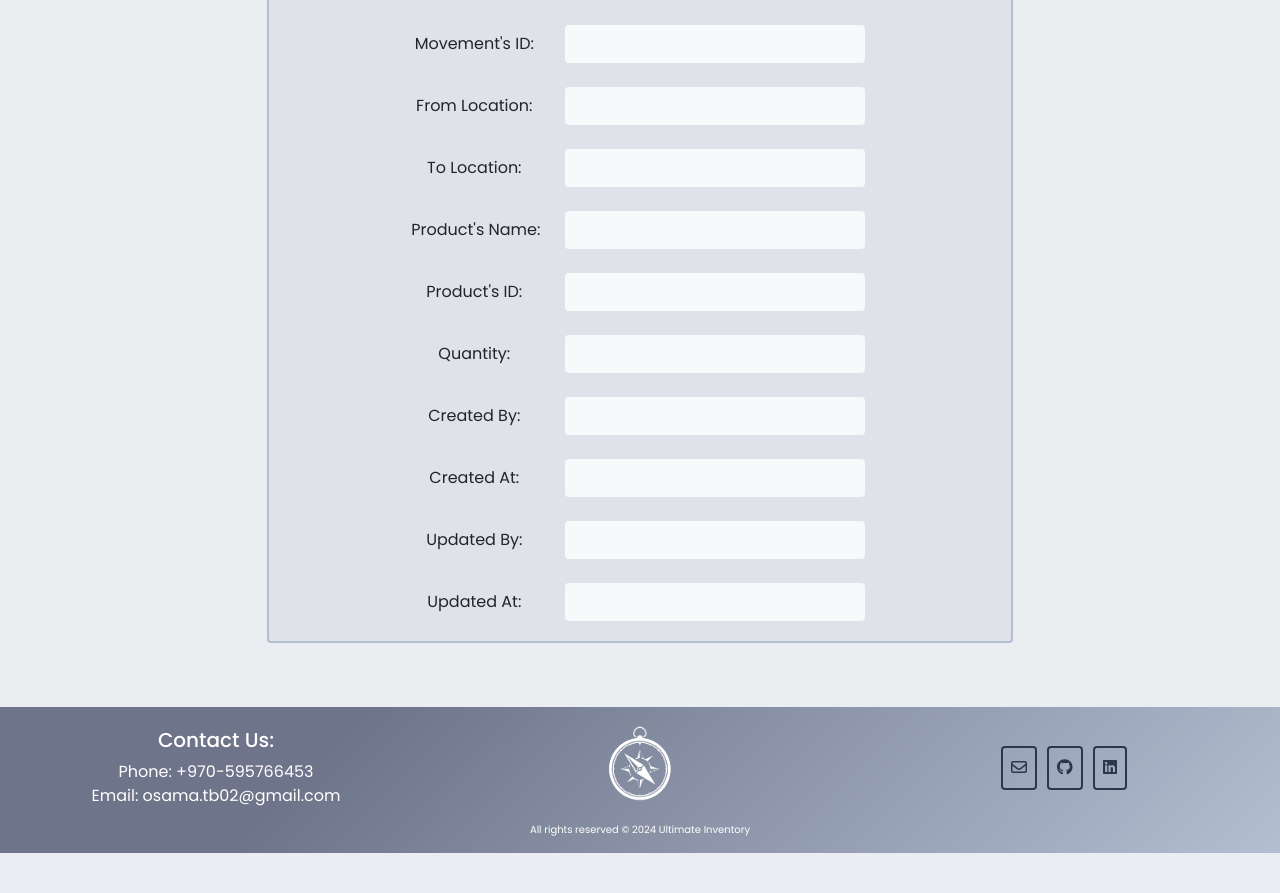
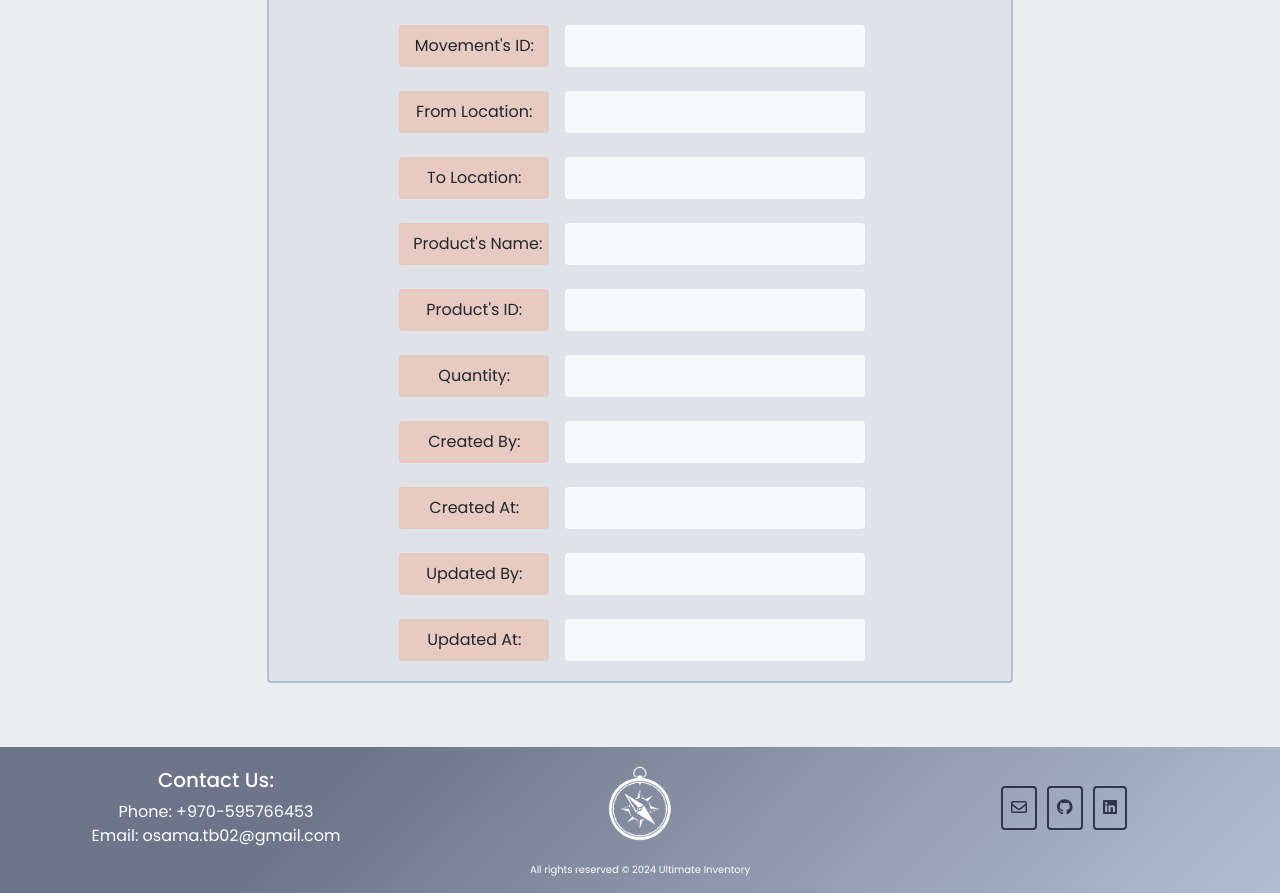
Before and after one commit to OsamaTbaileh/UltimateInventory, a Flask app: template templates/movements/view_movement.html in a window 1280 px wide. Shown: the part 207-1100 px from the top of the page. Before the commit the page ends 1060 px from the top, so only its background shows below. Run offline with Flask 3, Linux system fonts and the light colour scheme; the template is opened without the code that fills it, so the values that code supplies are empty.

Commit message:
refactor: Update the golden-button to blue-button and red-label to custom-label

```diff
--- a/templates/locations/add_location_form.html
+++ b/templates/locations/add_location_form.html
@@ -47,7 +47,7 @@
 
       <div class="form-group row mb-3 justify-content-center">
           <div class="col-sm-4 text-center">
-            <button type="submit" class="golden-button glow-button">Add</button>
+            <button type="submit" class="blue-button glow-button">Add</button>
             <p id="processing-message" style="display: none;">Please wait a few seconds to process the new location.</p>
           </div>
       </div>
--- a/templates/locations/update_location_form.html
+++ b/templates/locations/update_location_form.html
@@ -27,21 +27,21 @@
       </div>
 
       <div class="form-group row mb-3 justify-content-center">
-        <label for="location-id" class="col-sm-2 col-form-label text-center golden-form-label rounded mb-1 nowrap-text min-width-div">Location's ID:</label>
+        <label for="location-id" class="col-sm-2 col-form-label text-center custom-form-label rounded mb-1 nowrap-text min-width-div">Location's ID:</label>
         <div class="col-sm-8 form-input-style ">
           <input type="text" class="form-control text-center" id="location-id" placeholder="Insert updated ID" name="location_id" value="{{ the_location.location_id }}">
         </div>
       </div>
 
       <div class="form-group row mb-3 justify-content-center">
-        <label for="location-name" class="col-sm-2 col-form-label text-center golden-form-label rounded mb-1 nowrap-text min-width-div">Location's name:</label>
+        <label for="location-name" class="col-sm-2 col-form-label text-center custom-form-label rounded mb-1 nowrap-text min-width-div">Location's name:</label>
         <div class="col-sm-8 form-input-style ">
           <input type="text" class="form-control text-center" id="location-name" placeholder="Insert updated name" name="location_name" value="{{ the_location.name }}">
         </div>
       </div>
 
       <div class="form-group row mb-3 justify-content-center">
-        <label for="upload-image" class="col-sm-2 col-form-label text-center golden-form-label rounded mb-1 nowrap-text min-width-div">Upload Image:</label>
+        <label for="upload-image" class="col-sm-2 col-form-label text-center custom-form-label rounded mb-1 nowrap-text min-width-div">Upload Image:</label>
         <div class="col-sm-8 form-input-style ">
           <input type="file" accept="image/apng, image/bmp, image/gif, image/jpeg, image/jpg, image/png, image/webp, image/svg+xml" class="form-control-file text-center" id="upload-image" name="location_image">
         </div>
--- a/templates/movements/all_movements.html
+++ b/templates/movements/all_movements.html
@@ -20,7 +20,7 @@
           <div class="col-sm-5 p-0">
             <div class="row align-items-center justify-content-center">
               <div class="col-5 text-center p-0">
-                <label for="filter-days" class="col-form-label text-center w-100 golden-form-label rounded nowrap-text p-0" style="min-width: 90px;">Filter Days:</label>
+                <label for="filter-days" class="col-form-label text-center w-100 custom-form-label rounded nowrap-text p-0" style="min-width: 90px;">Filter Days:</label>
               </div>
               <div class="col-4 p-0">
                 <input type="number" min="1" pattern="[0-9]+" class="form-control text-center p-0" id="filter-days" placeholder="Type here" name="filter_days" style="min-width: 100px;" >
@@ -31,7 +31,7 @@
           <div class="col-sm-5 p-0">
             <div class="row  align-items-center justify-content-center">
               <div class="col-5 text-center p-0">
-                <label for="filter-sort" class="col-form-label text-center w-100 golden-form-label rounded nowrap-text p-0" style="min-width: 100px;">Time Order:</label>
+                <label for="filter-sort" class="col-form-label text-center w-100 custom-form-label rounded nowrap-text p-0" style="min-width: 100px;">Time Order:</label>
               </div>
               <div class="col-4 p-0">
                 <select class="form-select text-center p-0" id="filter-sort" name="filter_sort" style="min-width: 100px;">
@@ -43,7 +43,7 @@
           </div>
 
           <div class="col-sm-2 text-center diplay-flex align-items-center">
-            <button type="submit" class="golden-button glow-button btn-block filter-button-style my-1">Filter</button>
+            <button type="submit" class="blue-button glow-button btn-block filter-button-style my-1">Filter</button>
           </div>
 
         </div>
--- a/templates/movements/view_movement.html
+++ b/templates/movements/view_movement.html
@@ -6,28 +6,28 @@
     <h2 class="py-3">Details of ({{ the_movement.movement_id }}) movement:</h2>
 
     <div class="form-group row mb-3 justify-content-center">
-      <label class="col-sm-2 col-form-label text-center golden-form-label rounded my-1 nowrap-text min-width-div">Movement's ID:</label>
+      <label class="col-sm-2 col-form-label text-center custom-form-label rounded my-1 nowrap-text min-width-div">Movement's ID:</label>
       <p class="col-sm-5 form-input-style text-center bg-light rounded my-1 py-2 mx-3 ">
         {{ the_movement.movement_id }}
       </p>
     </div>
 
     <div class="form-group row mb-3 justify-content-center">
-      <label class="col-sm-2 col-form-label text-center golden-form-label rounded my-1 nowrap-text min-width-div">From Location:</label>
+      <label class="col-sm-2 col-form-label text-center custom-form-label rounded my-1 nowrap-text min-width-div">From Location:</label>
       <p class="col-sm-5 form-input-style text-center bg-light rounded my-1 py-2 mx-3 ">
         {{ the_movement.from_location_name }}
       </p>
     </div>
 
     <div class="form-group row mb-3 justify-content-center">
-      <label class="col-sm-2 col-form-label text-center golden-form-label rounded my-1 nowrap-text min-width-div">To Location:</label>
+      <label class="col-sm-2 col-form-label text-center custom-form-label rounded my-1 nowrap-text min-width-div">To Location:</label>
       <p class="col-sm-5 form-input-style text-center bg-light rounded my-1 py-2 mx-3 ">
         {{ the_movement.to_location_name }}
       </p>
     </div>
 
     <div class="form-group row mb-3 justify-content-center">
-      <label class="col-sm-2 col-form-label text-center golden-form-label rounded my-1 nowrap-text min-width-div">Product's Name:</label>
+      <label class="col-sm-2 col-form-label text-center custom-form-label rounded my-1 nowrap-text min-width-div">Product's Name:</label>
       <p class="col-sm-5 form-input-style text-center bg-light rounded my-1 py-2 mx-3 ">
         {{ the_movement.product_name }}
       </p>
@@ -35,42 +35,42 @@
 
 
     <div class="form-group row mb-3 justify-content-center">
-      <label class="col-sm-2 col-form-label text-center golden-form-label rounded my-1 nowrap-text min-width-div">Product's ID:</label>
+      <label class="col-sm-2 col-form-label text-center custom-form-label rounded my-1 nowrap-text min-width-div">Product's ID:</label>
       <p class="col-sm-5 form-input-style text-center bg-light rounded my-1 py-2 mx-3 ">
         {{ the_movement.product_id }}
       </p>
     </div>
 
     <div class="form-group row mb-3 justify-content-center">
-      <label class="col-sm-2 col-form-label text-center golden-form-label rounded my-1 nowrap-text min-width-div">Quantity:</label>
+      <label class="col-sm-2 col-form-label text-center custom-form-label rounded my-1 nowrap-text min-width-div">Quantity:</label>
       <p class="col-sm-5 form-input-style text-center bg-light rounded my-1 py-2 mx-3 ">
           {{ the_movement.quantity }}
       </p>
     </div>
 
     <div class="form-group row mb-3 justify-content-center">
-      <label class="col-sm-2 col-form-label text-center golden-form-label rounded my-1 nowrap-text min-width-div">Created By:</label>
+      <label class="col-sm-2 col-form-label text-center custom-form-label rounded my-1 nowrap-text min-width-div">Created By:</label>
       <p class="col-sm-5 form-input-style text-center bg-light rounded my-1 py-2 mx-3 ">
           {{ the_movement.creator_full_name }}
       </p>
     </div>
 
     <div class="form-group row mb-3 justify-content-center">
-      <label class="col-sm-2 col-form-label text-center golden-form-label rounded my-1 nowrap-text min-width-div">Created At:</label>
+      <label class="col-sm-2 col-form-label text-center custom-form-label rounded my-1 nowrap-text min-width-div">Created At:</label>
       <p class="col-sm-5 form-input-style text-center bg-light rounded my-1 py-2 mx-3 ">
           {{ the_movement.created_at }}
       </p>
     </div>
 
     <div class="form-group row mb-3 justify-content-center">
-      <label class="col-sm-2 col-form-label text-center golden-form-label rounded my-1 nowrap-text min-width-div">Updated By:</label>
+      <label class="col-sm-2 col-form-label text-center custom-form-label rounded my-1 nowrap-text min-width-div">Updated By:</label>
       <p class="col-sm-5 form-input-style text-center bg-light rounded my-1 py-2 mx-3 ">
           {{ the_movement.updater_full_name }}
       </p>
     </div>
 
     <div class="form-group row mb-3 justify-content-center">
-      <label class="col-sm-2 col-form-label text-center golden-form-label rounded my-1 nowrap-text min-width-div">Updated At:</label>
+      <label class="col-sm-2 col-form-label text-center custom-form-label rounded my-1 nowrap-text min-width-div">Updated At:</label>
       <p class="col-sm-5 form-input-style text-center bg-light rounded my-1 py-2 mx-3 ">
           {{ the_movement.updated_at }}
       </p>
```
Also changed, not shown: templates/movements/add_movement_form.html (+7 -7 lines), templates/movements/update_movement_form.html (+7 -7 lines), templates/products/add_product_form.html (+12 -12 lines).
